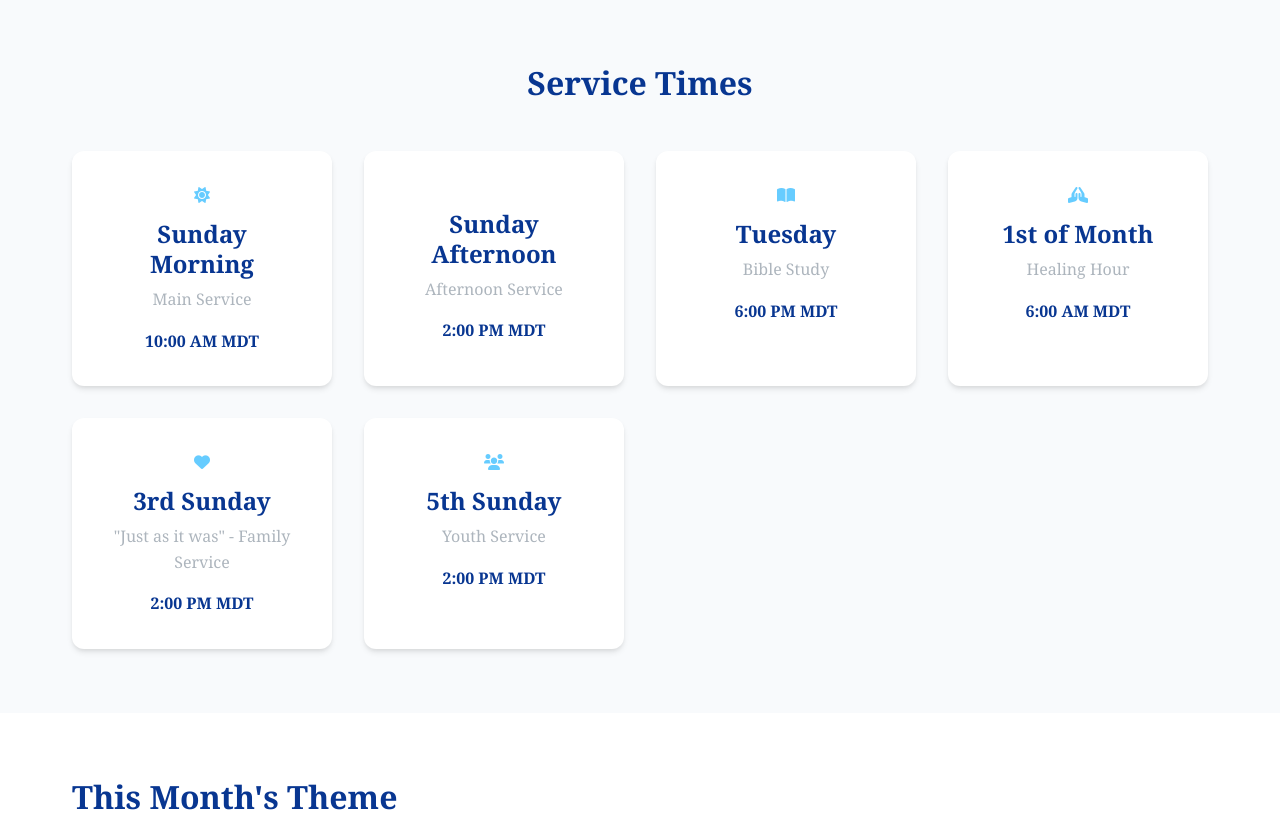
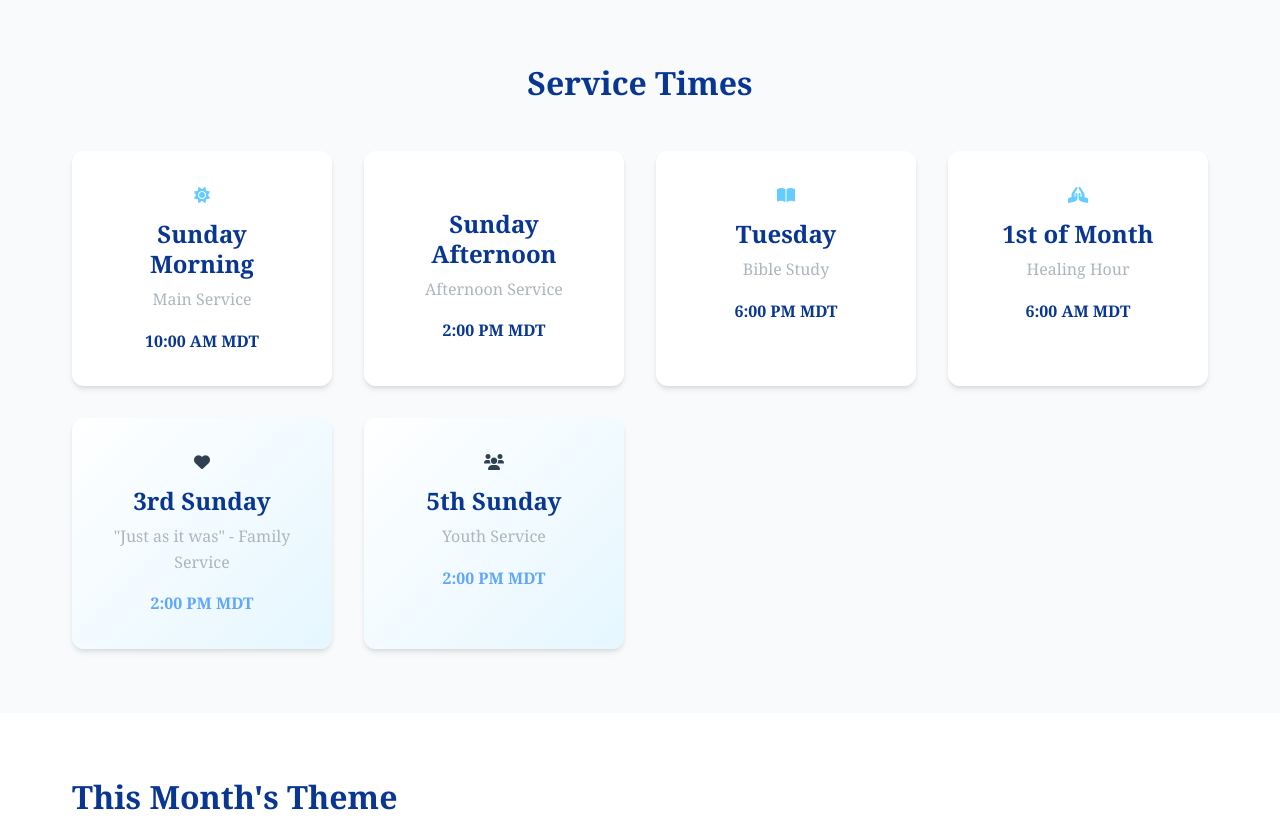
Before and after one commit to tallZacchaeus/gvim, a PHP site: page / in a window 1280 px wide. Shown: the part 681-1513 px from the top of the page. Run offline with PHP 8.4, Linux system fonts and the light colour scheme.

Commit message:
Highlight special church services in the time card component on the website
Adds styling for the time-card component to visually differentiate special services.

Replit-Commit-Author: Agent
Replit-Commit-Session-Id: 700e4966-fda8-438f-a7cc-e0233ece42db
Replit-Commit-Screenshot-Url: https://storage.googleapis.com/screenshot-production-us-central1/32853747-e98f-4b10-805a-ab2010873307/90dca55d-5139-485a-877c-cff15ba23ecf.jpg

```diff
--- a/style.css
+++ b/style.css
@@ -342,6 +342,19 @@ main {
 .time-card .time {
     font-weight: 600;
     color: hsl(var(--deep-blue));
+}
+
+.time-card.special-service {
+    border: 2px solid hsl(var(--accent-gold));
+    background: linear-gradient(135deg, hsl(var(--white)), hsl(var(--accent-light)));
+}
+
+.time-card.special-service i {
+    color: hsl(var(--accent-gold));
+}
+
+.time-card.special-service .time {
+    color: hsl(var(--primary-blue));
 }
 
 /* Monthly Theme */
```
